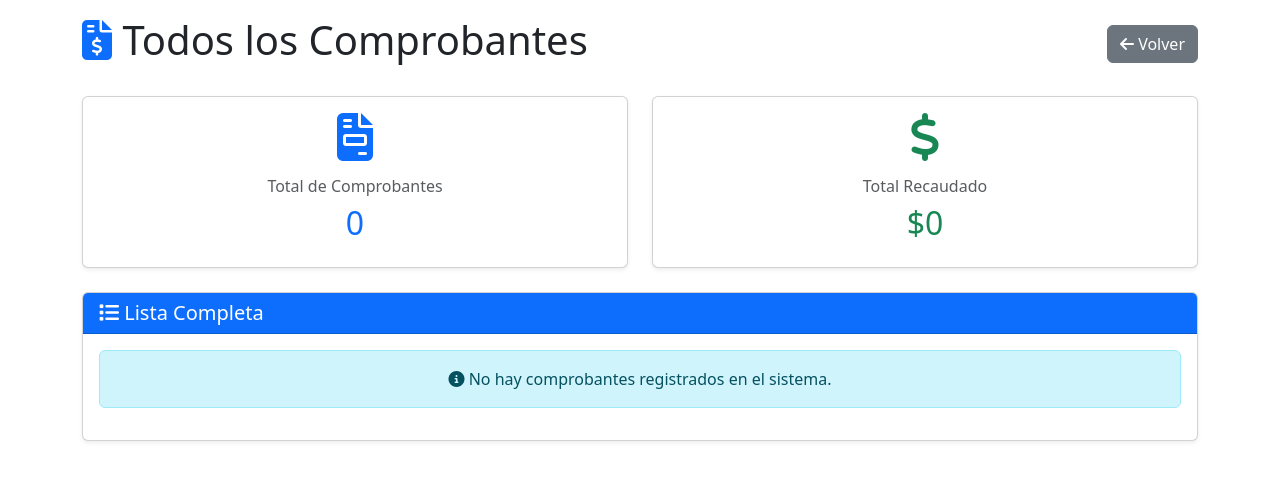
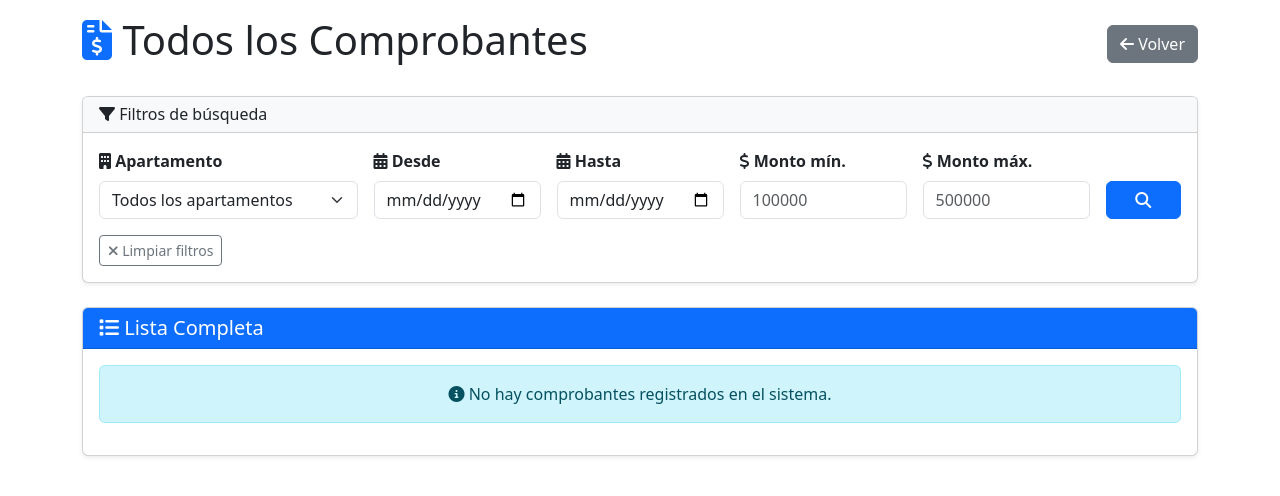
Before and after one commit to Alejandro-Jimenez-Daza/pagoprop-django, a Django app: page /admin-comprobantes/ in a window 1280 px wide. Shown: the part 128-624 px from the top of the page. Run offline with Django 5.2, Linux system fonts and the light colour scheme; the visitor is signed in with stand-in values (Sample User, id 1); data that the repository does not hold is empty.

Commit message:
elimino estadisticas total recaudado y se agrega filtros para admin panel en todos los comprobantes

```diff
--- a/pagoprop/templates/pagoprop/admin_todos_comprobantes.html
+++ b/pagoprop/templates/pagoprop/admin_todos_comprobantes.html
@@ -28,9 +28,123 @@
     </div>
 </div>
 
-<!-- Estadísticas -->
+<!-- Formulario de filtros -->
 <div class="row mb-4">
-    <div class="col-md-6">
+    <div class="col-12">
+        <div class="card shadow-sm">
+            <div class="card-header bg-light">
+                <h6 class="mb-0">
+                    <i class="fas fa-filter"></i> Filtros de búsqueda
+                </h6>
+            </div>
+            <div class="card-body">
+                <form method="GET" action="{% url 'admin_todos_comprobantes' %}">
+                    <div class="row g-3 align-items-end">
+                        <!-- Filtro: Apartamento -->
+                        <div class="col-md-3">
+                            <label for="id_apartamento" class="form-label fw-bold">
+                                <i class="fas fa-building"></i> Apartamento
+                            </label>
+                            <select name="apartamento" class="form-select" id="id_apartamento">
+                                <option value="">Todos los apartamentos</option>
+                                {% for apt in filtro_form.apartamento.field.queryset %}
+                                    <option value="{{ apt.apartamentoID }}"
+                                            {% if request.GET.apartamento == apt.apartamentoID|stringformat:"s" %}selected{% endif %}>
+                                        Apto. {{ apt.numeroApartamento }}
+                                    </option>
+                                {% endfor %}
+                            </select>
+                        </div>
+
+                        <!-- Filtro: Fecha desde -->
+                        <div class="col-md-2">
+                            <label for="id_fecha_desde" class="form-label fw-bold">
+                                <i class="fas fa-calendar-alt"></i> Desde
+                            </label>
+                            <input type="date"
+                                   name="fecha_desde"
+                                   class="form-control"
+                                   id="id_fecha_desde"
+                                   value="{{ request.GET.fecha_desde }}">
+                        </div>
+
+                        <!-- Filtro: Fecha hasta -->
+                        <div class="col-md-2">
+                            <label for="id_fecha_hasta" class="form-label fw-bold">
+                                <i class="fas fa-calendar-alt"></i> Hasta
+                            </label>
+                            <input type="date"
+                                   name="fecha_hasta"
+                                   class="form-control"
+                                   id="id_fecha_hasta"
+                                   value="{{ request.GET.fecha_hasta }}">
+                        </div>
+
+                        <!-- Filtro: Monto mínimo -->
+                        <div class="col-md-2">
+                            <label for="id_monto_minimo" class="form-label fw-bold">
+                                <i class="fas fa-dollar-sign"></i> Monto mín.
+                            </label>
+                            <input type="number"
+                                   name="monto_minimo"
+                                   class="form-control"
+                                   id="id_monto_minimo"
+                                   placeholder="100000"
+                                   value="{{ request.GET.monto_minimo }}">
+                        </div>
+
+                        <!-- Filtro: Monto máximo -->
+                        <div class="col-md-2">
+                            <label for="id_monto_maximo" class="form-label fw-bold">
+                                <i class="fas fa-dollar-sign"></i> Monto máx.
+                            </label>
+                            <input type="number"
+                                   name="monto_maximo"
+                                   class="form-control"
+                                   id="id_monto_maximo"
+                                   placeholder="500000"
+                                   value="{{ request.GET.monto_maximo }}">
+                        </div>
+
+                        <!-- Botón buscar -->
+                        <div class="col-md-1">
+                            <button type="submit" class="btn btn-primary w-100" title="Buscar">
+                                <i class="fas fa-search"></i>
+                            </button>
+                        </div>
+                    </div>
+
+                    <!-- Botón limpiar -->
+                    <div class="row mt-3">
+                        <div class="col-12">
+                            <a href="{% url 'admin_todos_comprobantes' %}" class="btn btn-outline-secondary btn-sm">
+                                <i class="fas fa-times"></i> Limpiar filtros
+                            </a>
+
+                            {% if request.GET.apartamento or request.GET.fecha_desde or request.GET.fecha_hasta or request.GET.monto_minimo or request.GET.monto_maximo %}
+                                <span class="badge bg-info ms-2">
+                                    <i class="fas fa-filter"></i> Filtros activos
+                                </span>
+                            {% endif %}
+                        </div>
+                    </div>
+                </form>
+            </div>
+        </div>
+    </div>
+</div>
+
+<!-- Mostrar resultados -->
+{% if request.GET.apartamento or request.GET.fecha_desde or request.GET.fecha_hasta or request.GET.monto_minimo or request.GET.monto_maximo %}
+<div class="alert alert-info mb-3">
+    <i class="fas fa-info-circle"></i>
+    Se encontraron <strong>{{ stats.cantidad }}</strong> comprobante(s) con los filtros aplicados.
+</div>
+{% endif %}
+
+<!-- Estadística simple
+<div class="row mb-4">
+    <div class="col-12">
         <div class="card shadow-sm">
             <div class="card-body text-center">
                 <i class="fas fa-file-invoice fa-3x text-primary mb-3"></i>
@@ -39,22 +153,7 @@
             </div>
         </div>
     </div>
-    <div class="col-md-6">
-        <div class="card shadow-sm">
-            <div class="card-body text-center">
-                <i class="fas fa-dollar-sign fa-3x text-success mb-3"></i>
-                <h6 class="text-muted">Total Recaudado</h6>
-                <h2 class="text-success">
-                    {% if stats.total %}
-                        ${{ stats.total|floatformat:0|intcomma }}
-                    {% else %}
-                        $0
-                    {% endif %}
-                </h2>
-            </div>
-        </div>
-    </div>
-</div>
+</div>-->
 
 <!-- Tabla de comprobantes -->
 <div class="row">
@@ -117,12 +216,13 @@
                     {% if comprobantes.has_other_pages %}
                         <nav aria-label="Paginación" class="mt-4">
                             <ul class="pagination justify-content-center">
+                                <!-- Primera página -->
                                 {% if comprobantes.has_previous %}
                                     <li class="page-item">
-                                        <a class="page-link" href="?page=1">&laquo;&laquo;</a>
+                                        <a class="page-link" href="?{% for key, value in request.GET.items %}{% if key != 'page' %}{{ key }}={{ value }}&{% endif %}{% endfor %}page=1">&laquo;&laquo;</a>
                                     </li>
                                     <li class="page-item">
-                                        <a class="page-link" href="?page={{ comprobantes.previous_page_number }}">&laquo;</a>
+                                        <a class="page-link" href="?{% for key, value in request.GET.items %}{% if key != 'page' %}{{ key }}={{ value }}&{% endif %}{% endfor %}page={{ comprobantes.previous_page_number }}">&laquo;</a>
                                     </li>
                                 {% endif %}
 
@@ -132,10 +232,10 @@
 
                                 {% if comprobantes.has_next %}
                                     <li class="page-item">
-                                        <a class="page-link" href="?page={{ comprobantes.next_page_number }}">&raquo;</a>
+                                        <a class="page-link" href="?{% for key, value in request.GET.items %}{% if key != 'page' %}{{ key }}={{ value }}&{% endif %}{% endfor %}page={{ comprobantes.next_page_number }}">&raquo;</a>
                                     </li>
                                     <li class="page-item">
-                                        <a class="page-link" href="?page={{ comprobantes.paginator.num_pages }}">&raquo;&raquo;</a>
+                                        <a class="page-link" href="?{% for key, value in request.GET.items %}{% if key != 'page' %}{{ key }}={{ value }}&{% endif %}{% endfor %}page={{ comprobantes.paginator.num_pages }}">&raquo;&raquo;</a>
                                     </li>
                                 {% endif %}
                             </ul>
--- a/pagoprop/templates/pagoprop/dashboard.html
+++ b/pagoprop/templates/pagoprop/dashboard.html
@@ -46,16 +46,16 @@
         </div>
     </div>
 
-    <div class="col-md-4 mb-4">
+    <!-- <div class="col-md-4 mb-4">
         <div class="card text-center shadow">
             <div class="card-body">
                 <i class="fas fa-comments fa-3x text-warning mb-3"></i>
-                <h5 class="card-title">PQRS</h5>
+                <h5 class="card-title">Próximamente</h5>
                 <p class="card-text display-4">0</p>
                 <a href="#" class="btn btn-warning">Crear PQRS</a>
             </div>
         </div>
-    </div>
+    </div> -->
 </div>
 
 <div class="row mt-4">
--- a/pagoprop/templates/pagoprop/mis_comprobantes.html
+++ b/pagoprop/templates/pagoprop/mis_comprobantes.html
@@ -148,7 +148,7 @@
             <table class="table table-hover table-bordered shadow-sm">
                 <thead class="table-dark">
                     <tr>
-                        <th>ID</th>
+                        <!-- <th>ID</th> -->
                         <th>Apartamento</th>
                         <th>Monto</th>
                         <th>Fecha</th>
@@ -159,7 +159,7 @@
                 <tbody>
                     {% for comprobante in comprobantes %}
                     <tr>
-                        <td>{{ comprobante.comprobanteID }}</td>
+                        <!-- <td>{{ comprobante.comprobanteID }}</td> -->
                         <td>
                             <span class="badge bg-primary">
                                 Apto. {{ comprobante.apartamento.numeroApartamento }}
--- a/pagoprop/views.py
+++ b/pagoprop/views.py
@@ -316,25 +316,54 @@ def admin_dashboard_view(request):
 def admin_todos_comprobantes_view(request):
     # obtener todos los comprobantes de todos los usuarios
     comprobantes_list = Comprobante.objects.select_related(
-        'copropietario','apartamento'
+        'copropietario', 'apartamento'
     ).order_by('-fecha_creacion')
 
-    #paginador
-    paginator = Paginator(comprobantes_list,20)#20 registros por pagina
-    page_number= request.GET.get('page')
+    # Crear el formulario de filtros
+    filtro_form = FiltroComprobantesForm(request.user, request.GET)
+
+    # Aplicar filtros si el formulario es válido
+    if filtro_form.is_valid():
+        # Filtrar por apartamento
+        apartamento = filtro_form.cleaned_data.get('apartamento')
+        if apartamento:
+            comprobantes_list = comprobantes_list.filter(apartamento=apartamento)
+
+        # Filtrar por fecha desde
+        fecha_desde = filtro_form.cleaned_data.get('fecha_desde')
+        if fecha_desde:
+            comprobantes_list = comprobantes_list.filter(fecha_creacion__date__gte=fecha_desde)
+
+        # Filtrar por fecha hasta
+        fecha_hasta = filtro_form.cleaned_data.get('fecha_hasta')
+        if fecha_hasta:
+            comprobantes_list = comprobantes_list.filter(fecha_creacion__date__lte=fecha_hasta)
+
+        # Filtrar por monto mínimo
+        monto_minimo = filtro_form.cleaned_data.get('monto_minimo')
+        if monto_minimo:
+            comprobantes_list = comprobantes_list.filter(monto__gte=monto_minimo)
+
+        # Filtrar por monto máximo
+        monto_maximo = filtro_form.cleaned_data.get('monto_maximo')
+        if monto_maximo:
+            comprobantes_list = comprobantes_list.filter(monto__lte=monto_maximo)
+
+    # Paginador
+    paginator = Paginator(comprobantes_list, 20)  # 20 registros por página
+    page_number = request.GET.get('page')
     comprobantes = paginator.get_page(page_number)
 
-    # estadisticas
-    from django.db.models import Sum, Count
-    stats= Comprobante.objects.aggregate(
-        total=Sum('monto'),
-        cantidad=Count('comprobanteID')
-    )
-
+    # Estadísticas (sobre resultados filtrados)
+    from django.db.models import Count
+    stats = {
+        'cantidad': comprobantes_list.count()
+    }
 
     return render(request, 'pagoprop/admin_todos_comprobantes.html', {
         'comprobantes': comprobantes,
-        'stats':stats
+        'stats': stats,
+        'filtro_form': filtro_form
     })
 
 
```
